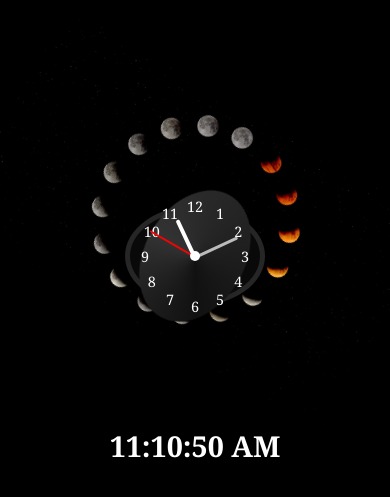
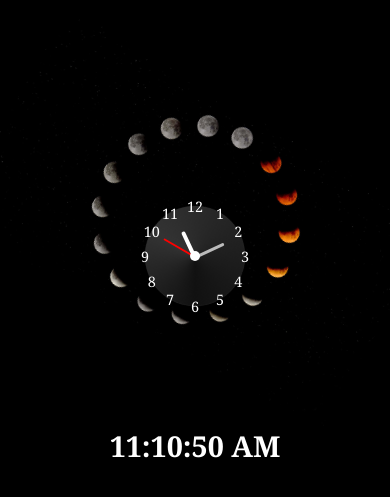
Before and after one commit to satishyadav18/Clock, a plain HTML site: page index.html in a window 390 px wide. Shown: the part 203-700 px from the top of the page. Drawn offline with Linux system fonts and the light colour scheme.

Commit message:
Added initial files

```diff
--- a/style.css
+++ b/style.css
@@ -453,7 +453,7 @@ body::before {
 
     #analog-clock{
         position: relative;
-        width: 90;
+        width: 90px;
         height: 90px;
 
         border-radius: 50%;
```
